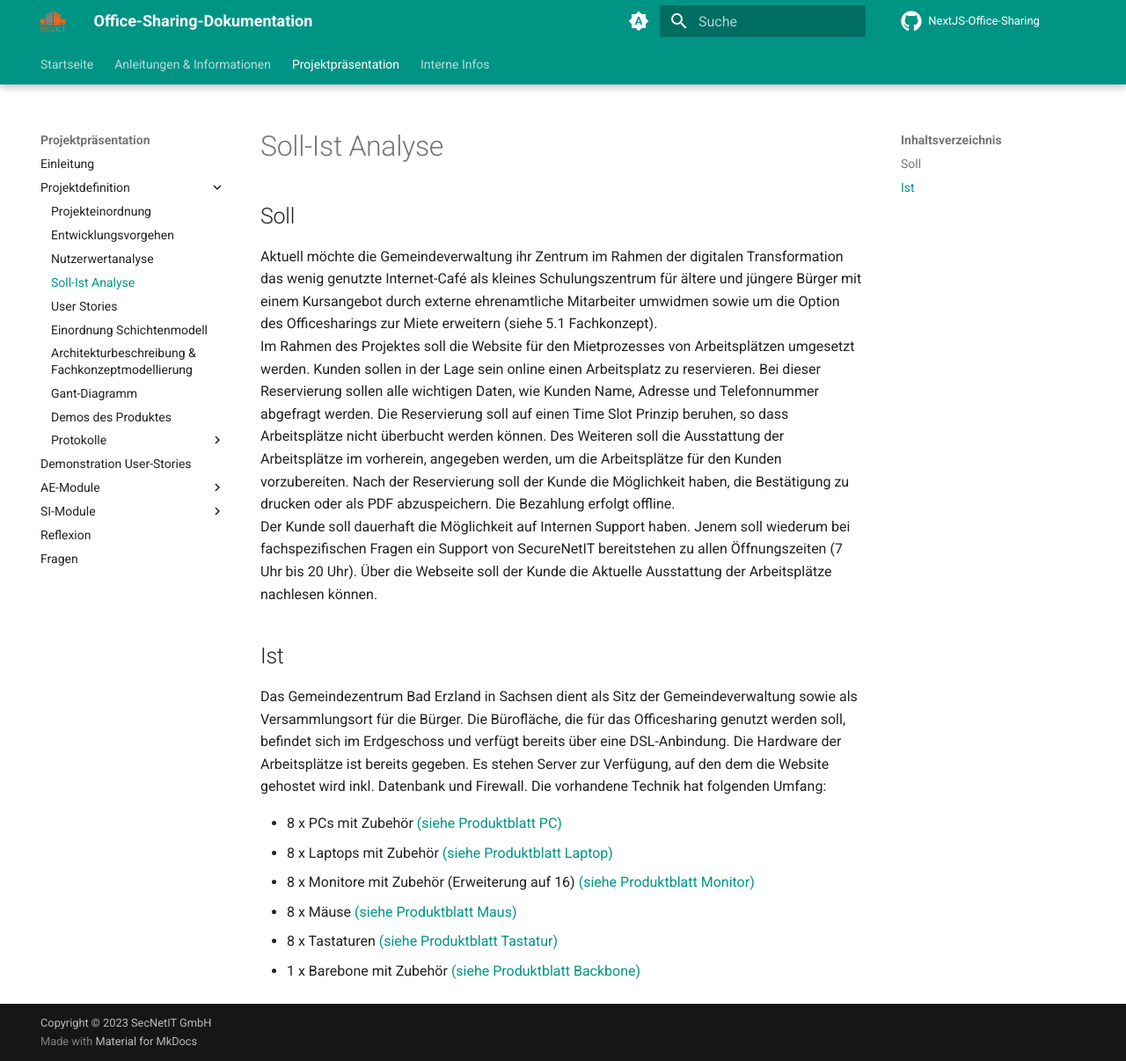
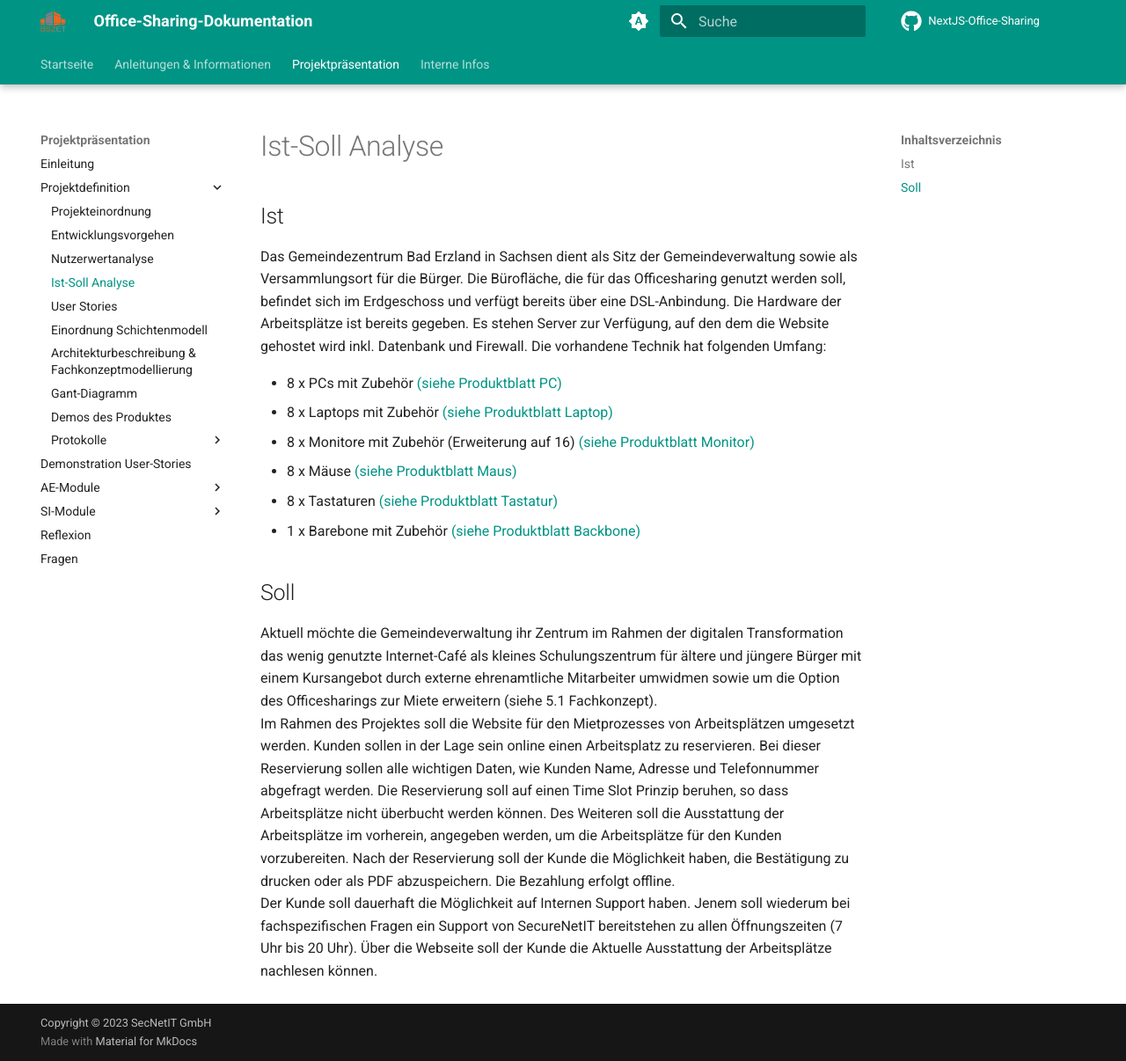
Before and after one commit to gz-bad-erzland-p2/Dokumentation, an MkDocs documentation site: the page built from docs/vortrag/Projektdefinition/30_soll-ist.md, in a window 1280 px wide and 1206 px high. Shown: the whole window at 88% size. Built offline with MkDocs 1.6.1 and Material for MkDocs 9.7.7, drawn with Linux system fonts in a browser that asks for light colours; comment, search, counter and statistics services are not loaded; part of the change alters nothing that is shown.

```diff
--- a/docs/vortrag/Projektdefinition/30_soll-ist.md
+++ b/docs/vortrag/Projektdefinition/30_soll-ist.md
@@ -1,11 +1,4 @@
-# Soll-Ist Analyse
-
-## Soll
-Aktuell möchte die Gemeindeverwaltung ihr Zentrum im Rahmen der digitalen Transformation das wenig genutzte Internet-Café als kleines Schulungszentrum für ältere und jüngere Bürger mit einem Kursangebot durch externe ehrenamtliche Mitarbeiter umwidmen sowie um die Option des Officesharings zur Miete erweitern (siehe 5.1 Fachkonzept).
-Im Rahmen des Projektes soll die Website für den Mietprozesses von Arbeitsplätzen umgesetzt werden. Kunden sollen in der Lage sein online einen Arbeitsplatz zu reservieren. Bei dieser Reservierung sollen alle wichtigen Daten, wie Kunden Name, Adresse und Telefonnummer abgefragt werden. Die Reservierung soll auf einen Time Slot Prinzip beruhen, so dass Arbeitsplätze nicht überbucht werden können. Des Weiteren soll die Ausstattung der Arbeitsplätze im vorherein, angegeben werden, um die Arbeitsplätze für den Kunden vorzubereiten. Nach der Reservierung soll der Kunde die Möglichkeit haben, die Bestätigung zu drucken oder als PDF abzuspeichern.
-Die Bezahlung erfolgt offline.
-Der Kunde soll dauerhaft die Möglichkeit auf Internen Support haben. Jenem soll wiederum bei fachspezifischen Fragen ein Support von SecureNetIT bereitstehen zu allen Öffnungszeiten (7 Uhr bis 20 Uhr).
-Über die Webseite soll der Kunde die Aktuelle Ausstattung der Arbeitsplätze nachlesen können.
+# Ist-Soll Analyse
 
 ## Ist
 Das Gemeindezentrum Bad Erzland in Sachsen dient als Sitz der Gemeindeverwaltung sowie als Versammlungsort für die Bürger. Die Bürofläche, die für das Officesharing genutzt werden soll, befindet sich im Erdgeschoss und verfügt bereits über eine DSL-Anbindung. Die Hardware der Arbeitsplätze ist bereits gegeben. Es stehen Server zur Verfügung, auf den dem die Website gehostet wird inkl. Datenbank und Firewall.
@@ -17,3 +10,10 @@ Die vorhandene Technik hat folgenden Umfang:
 - 8 x Mäuse [(siehe Produktblatt Maus)](../../../Anleitungen%20%26%20Informationen/Hardware/05_Maus/#produktblatt)
 - 8 x Tastaturen [(siehe Produktblatt Tastatur)](../../../Anleitungen%20%26%20Informationen/Hardware/06_Tastatur/#produktblatt)
 - 1 x Barebone mit Zubehör [(siehe Produktblatt Backbone)](../../../Anleitungen%20%26%20Informationen/Hardware/03_Barebone/#produktblatt)
+
+## Soll
+Aktuell möchte die Gemeindeverwaltung ihr Zentrum im Rahmen der digitalen Transformation das wenig genutzte Internet-Café als kleines Schulungszentrum für ältere und jüngere Bürger mit einem Kursangebot durch externe ehrenamtliche Mitarbeiter umwidmen sowie um die Option des Officesharings zur Miete erweitern (siehe 5.1 Fachkonzept).
+Im Rahmen des Projektes soll die Website für den Mietprozesses von Arbeitsplätzen umgesetzt werden. Kunden sollen in der Lage sein online einen Arbeitsplatz zu reservieren. Bei dieser Reservierung sollen alle wichtigen Daten, wie Kunden Name, Adresse und Telefonnummer abgefragt werden. Die Reservierung soll auf einen Time Slot Prinzip beruhen, so dass Arbeitsplätze nicht überbucht werden können. Des Weiteren soll die Ausstattung der Arbeitsplätze im vorherein, angegeben werden, um die Arbeitsplätze für den Kunden vorzubereiten. Nach der Reservierung soll der Kunde die Möglichkeit haben, die Bestätigung zu drucken oder als PDF abzuspeichern.
+Die Bezahlung erfolgt offline.
+Der Kunde soll dauerhaft die Möglichkeit auf Internen Support haben. Jenem soll wiederum bei fachspezifischen Fragen ein Support von SecureNetIT bereitstehen zu allen Öffnungszeiten (7 Uhr bis 20 Uhr).
+Über die Webseite soll der Kunde die Aktuelle Ausstattung der Arbeitsplätze nachlesen können.
```
